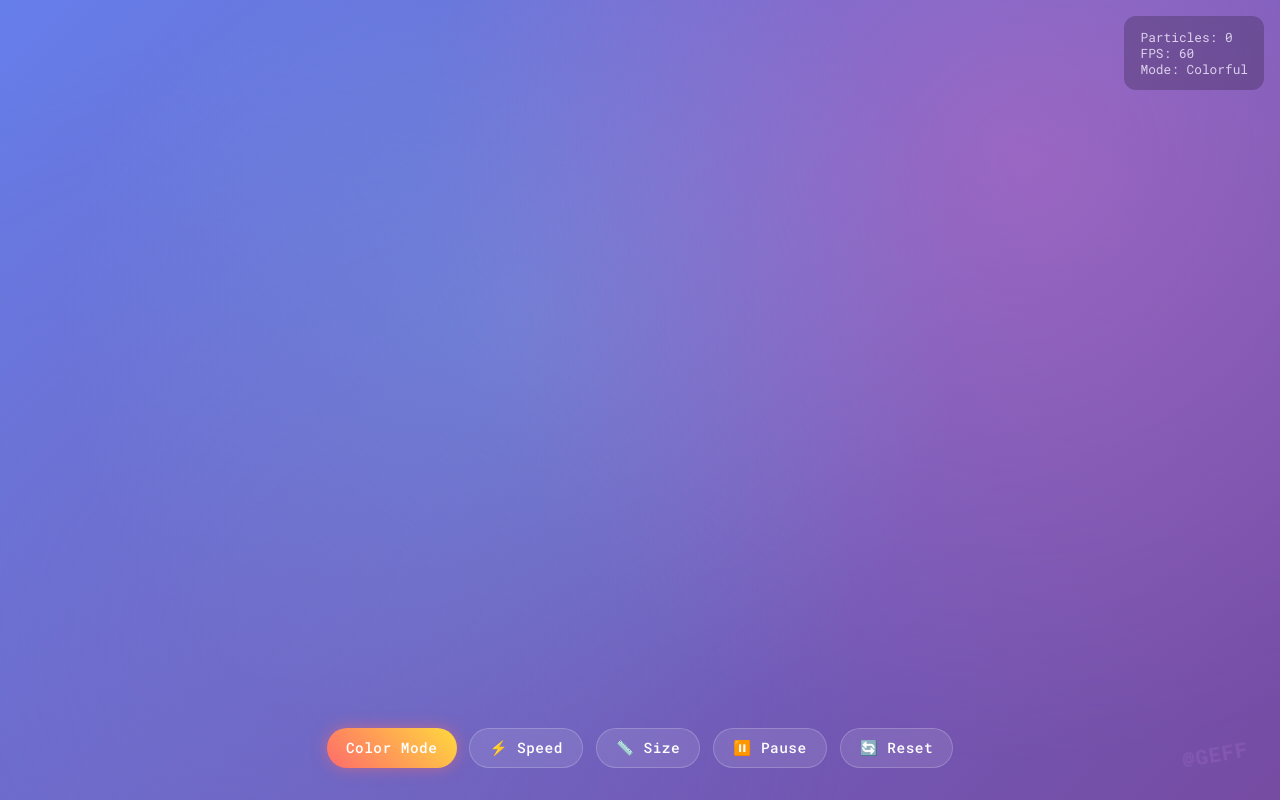
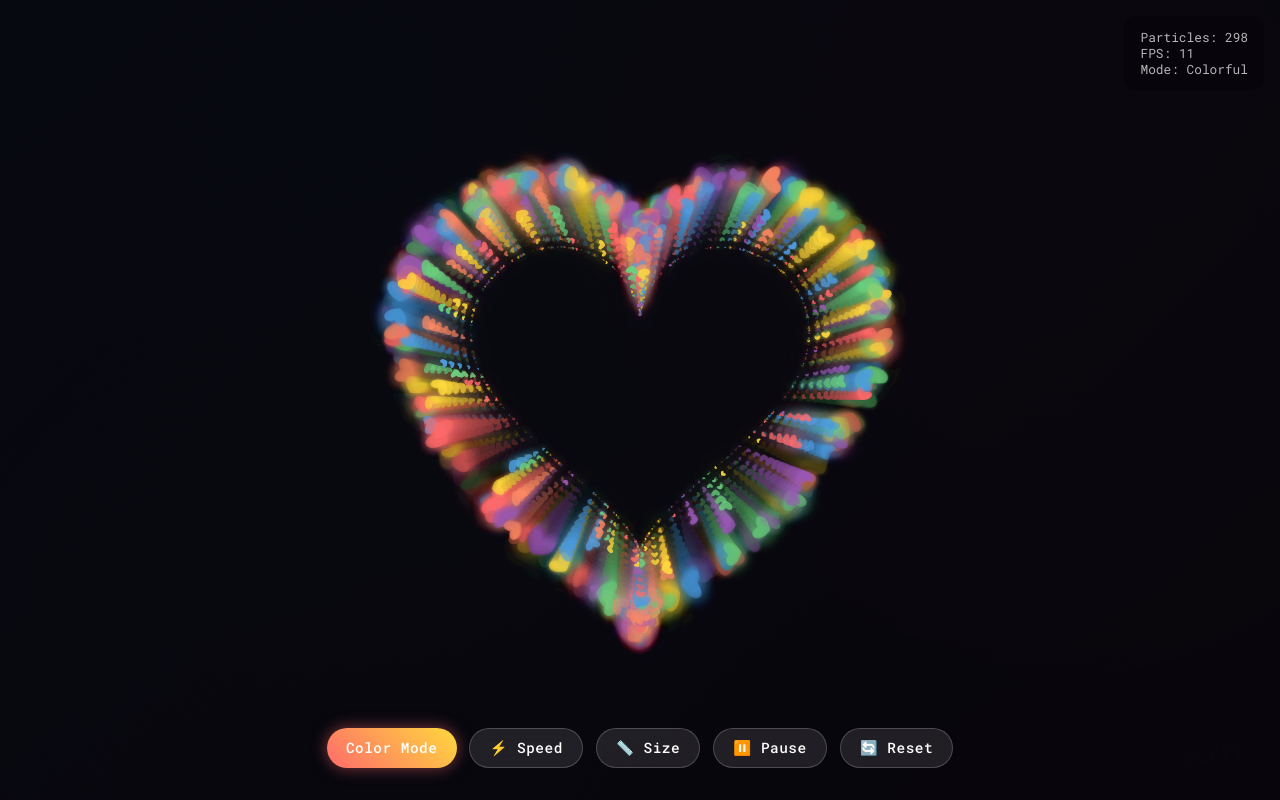
Before and after one commit to syntax505error/love-boomb, a plain HTML site: page index.html in a window 1280 px wide. Drawn offline with Linux system fonts and the light colour scheme; files that its build step writes are made by us from their sources; animation ran at ten frames a second.

Commit message:
Fix script source path in index.html
Updated the script source path in the HTML file.

```diff
--- a/index.html
+++ b/index.html
@@ -5,7 +5,7 @@
   <meta name="viewport" content="width=device-width, initial-scale=1.0" />
   <title>Gift love ❤️</title>
   <link href="https://fonts.googleapis.com/css2?family=Roboto+Mono:ital,wght@0,100..700;1,100..700&display=swap" rel="stylesheet">
-  <link rel="stylesheet" href="./style/style.css">
+  <link rel="stylesheet" href="./style.css">
 </head>
 <body>
   <canvas id="heartCanvas"></canvas>
@@ -29,8 +29,6 @@
   <!-- Watermark: non-interactive, responsive -->
   <div class="watermark" aria-hidden="true">@GEFF</div>
 
-  <script src="./style/script.js">
-
-  </script>
+  <script src="./script.js"></script>
 </body>
 </html>
```
